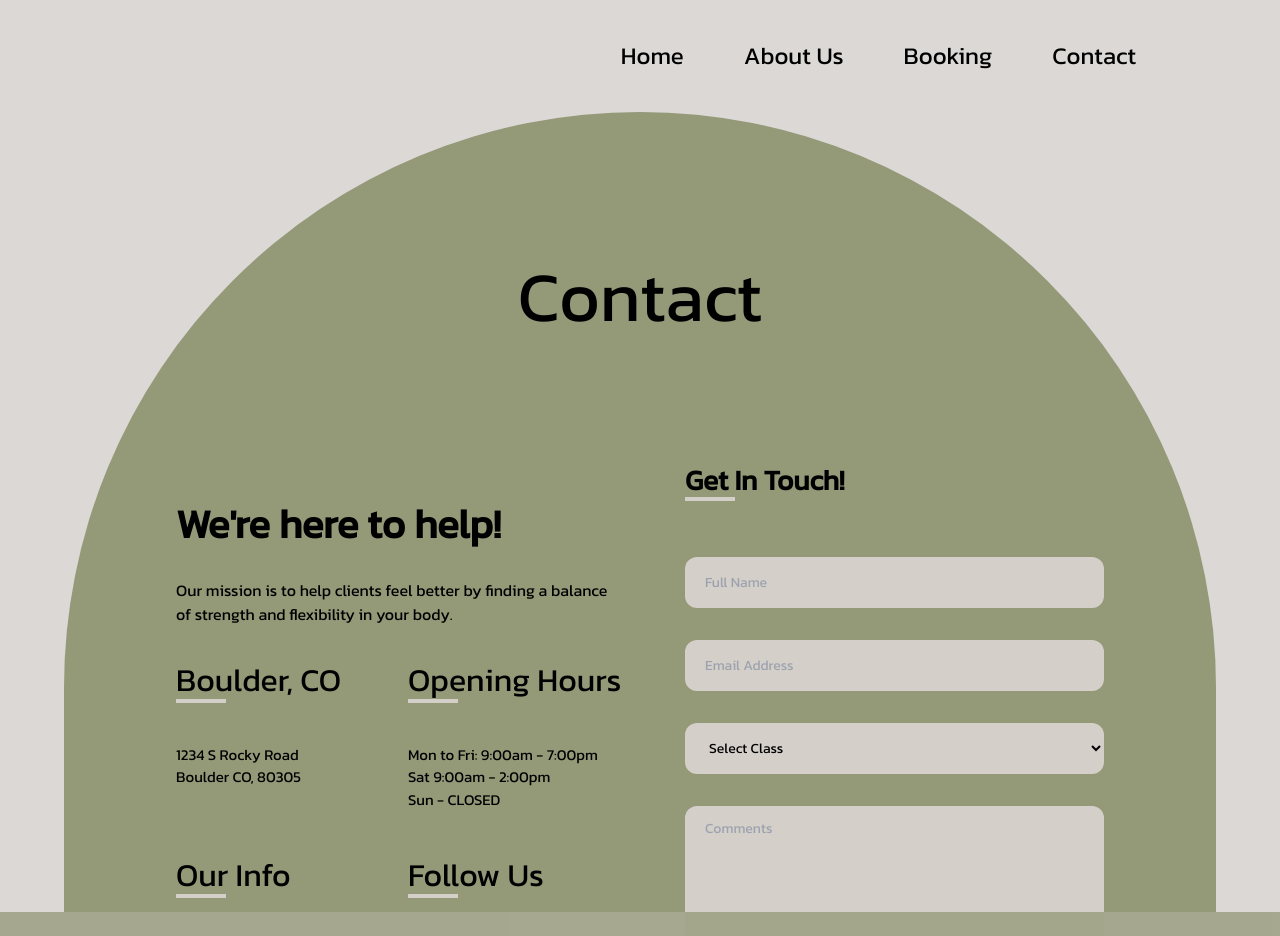
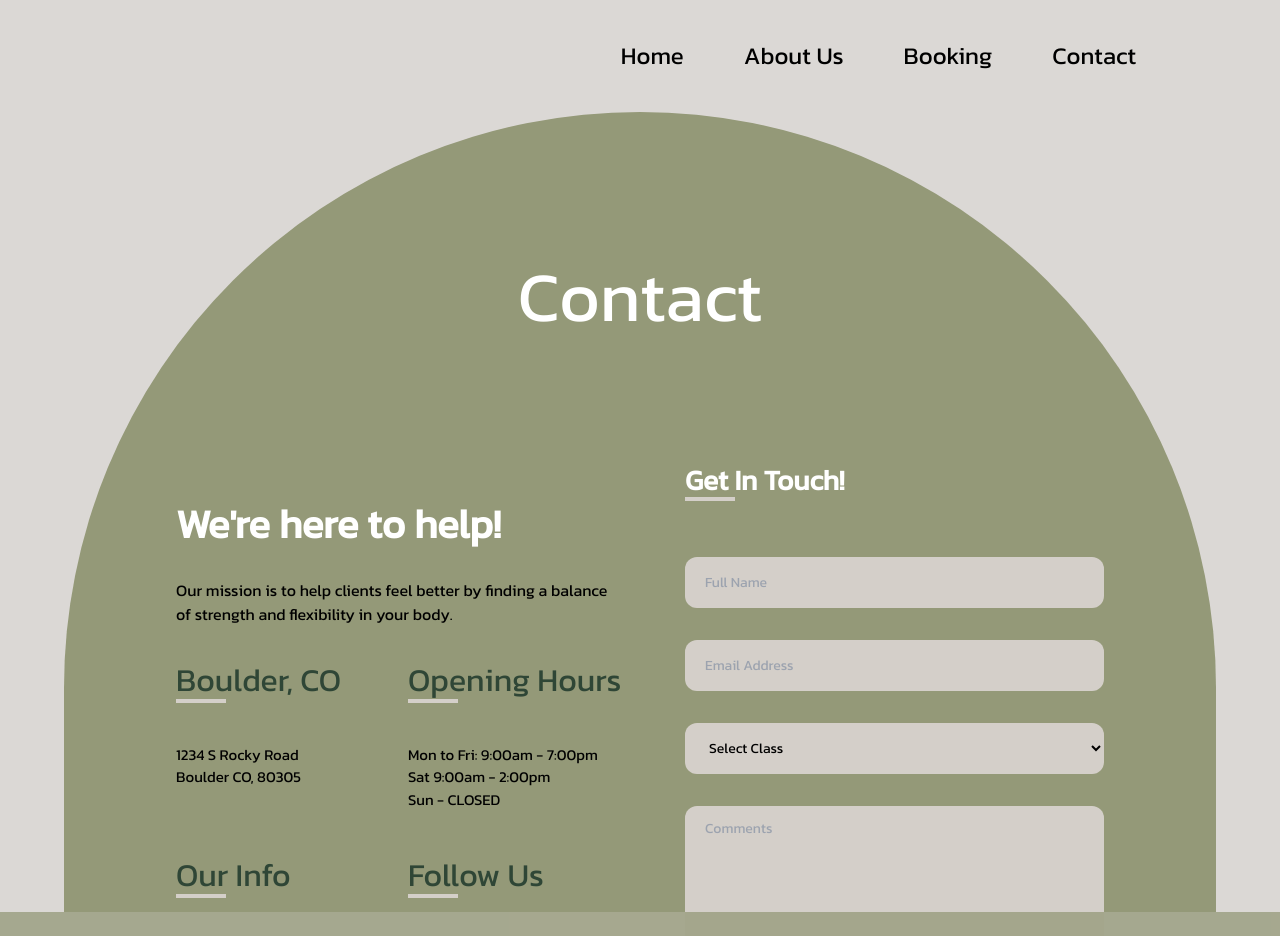
Before and after one commit to Carlie16604/Elevate, a React (Vite) app: page /Contact in a window 1280 px wide. Shown: the top 936 px of the page. Built offline with nearby package versions, Linux system fonts and the light colour scheme.

Commit message:
polishing

```diff
--- a/src/pages/Booking.jsx
+++ b/src/pages/Booking.jsx
@@ -19,7 +19,7 @@ const Booking = () => {
                     <div className='bg-[#949978] h-fit rounded-t-[4000px]'>
                         <div className='text-[70px] flex justify-center'>
                             <div className='mt-32'>
-                                <h1>Schedule</h1>
+                                <h1 className='text-white'>Schedule</h1>
                             </div>
                         </div>
                         <div className='flex flex-wrap gap-4 justify-center mt-8'>
@@ -36,7 +36,7 @@ const Booking = () => {
                         <div className='my-5'>
                             {selectedDateInfo.date ? (
                                 <>
-                                        <h2 className='text-center text-white text-[30px] mb-6'>
+                                        <h2 className='text-center text-[#2f4636] text-[30px] mb-6'>
                                             Classes Available on {selectedDateInfo.date.charAt(0).toUpperCase() + selectedDateInfo.date.slice(1)}
                                         </h2>
                                     <div className='mt-5'>
--- a/src/pages/Classes.jsx
+++ b/src/pages/Classes.jsx
@@ -18,7 +18,7 @@ const Classes = () => {
             </div>
             <div className='container'>
                 <div className='flex-wrap mb-14 px-24 relative'>
-                    <h1 className='text-[65px] flex flex-col stroke-black font-medium'>What we Offer</h1>
+                    <h1 className='text-[#2f4636] text-[65px] flex flex-col stroke-black font-medium'>What we Offer</h1>
                     <span className='absolute w-[5.5rem] h-[4px] my-[-15px] bg-[#949978]'></span>
                 </div>
                 <div className='cardContainer'>
--- a/src/pages/Contact.jsx
+++ b/src/pages/Contact.jsx
@@ -18,12 +18,12 @@ const Contact = () => {
                     <div className='bg-[#949978] h-screen rounded-t-[4000px] z-[-1]'>
                         <div className='text-[70px] text-center pt-1'>
                             <div className='mt-32'>
-                                <h1>Contact</h1>
+                                <h1 className='text-white'>Contact</h1>
                             </div>
                         </div>
                         <div className='py-[5rem] px-[7rem] grid grid-cols-2 items-center'>
                             <div>
-                                <h2 className='text-black text-[40px] font-bold leading-[1.2]'>
+                                <h2 className='text-[white] text-[40px] font-bold leading-[1.2]'>
                                     We're here to help!
                                 </h2>
                                 <p className='text-[16px] w-[95%] font-medium my-[30px]'>
@@ -31,7 +31,7 @@ const Contact = () => {
                                 </p>
                                 <div className='grid grid-cols-2 grid-rows-2 gap-y-10'>
                                     <div className='flex flex-col relative'>
-                                        <h3 className='text-[2rem] font-medium mb-10'>
+                                        <h3 className='text-[#2f4636] text-[2rem] font-medium mb-10'>
                                             Boulder, CO
                                         </h3>
                                         <span className='bg-[#D4CFC9] w-[50px] h-[4px] absolute top-[43px]'/>
@@ -40,7 +40,7 @@ const Contact = () => {
                                         </p>
                                     </div>
                                     <div className='flex flex-col relative'>
-                                        <h3 className='text-[2rem] font-medium mb-10'>
+                                        <h3 className='text-[#2f4636] text-[2rem] font-medium mb-10'>
                                             Opening Hours
                                         </h3>
                                         <span className='bg-[#D4CFC9] w-[50px] h-[4px] absolute top-[43px]'/>
@@ -55,7 +55,7 @@ const Contact = () => {
                                         </p>
                                     </div>
                                     <div className='flex flex-col relative'>
-                                        <h3 className='text-[2rem] font-medium mb-10'>
+                                        <h3 className='text-[#2f4636] text-[2rem] font-medium mb-10'>
                                             Our Info
                                         </h3>
                                         <span className='bg-[#D4CFC9] w-[50px] h-[4px] absolute top-[43px]'/>
@@ -67,7 +67,7 @@ const Contact = () => {
                                         </p>
                                     </div>
                                     <div className='flex flex-col relative'>
-                                        <h3 className='text-[2rem] font-medium mb-10'>
+                                        <h3 className='text-[#2f4636] text-[2rem] font-medium mb-10'>
                                             Follow Us
                                         </h3>
                                         <span className='bg-[#D4CFC9] w-[50px] h-[4px] absolute top-[43px]'/>
@@ -81,7 +81,7 @@ const Contact = () => {
                                 </div>
                             </div>
                             <form className='flex flex-col pt-[30px] pb-[50px] pl-[45px] relative'>
-                                <h3 className='text-[28px] font-bold mb-14'>
+                                <h3 className='text-white text-[28px] font-bold mb-14'>
                                     Get In Touch!
                                 </h3>
                                 <span className='bg-[#D4CFC9] w-[50px] h-[4px] absolute top-[67.5px]'/>
--- a/src/pages/Reviews.jsx
+++ b/src/pages/Reviews.jsx
@@ -28,13 +28,13 @@ const Reviews = () => {
                             <div className='flex flex-row justify-center gap-32 relative'>
                                 <div className='portals'>
                                     <Link to='/Booking' onClick={ goTop }>
-                                        <div className='pButton text-[35px]'>Booking</div>
+                                        <div className='text-white pButton text-[35px]'>Booking</div>
                                     </Link>
                                     <Link to='/About' onClick={ goTop }>
-                                        <div className='pButton text-center text-[30px] px-[25px] leading-8'>Meet The <br/>Team</div>
+                                        <div className='text-white pButton text-center text-[30px] px-[25px] leading-8'>Meet The <br/>Team</div>
                                     </Link>
                                     <Link to='/Contact' onClick={ goTop }>
-                                        <div className='pButton text-[35px]'>Contact</div>
+                                        <div className='text-white pButton text-[35px]'>Contact</div>
                                     </Link>
                                 </div>
                             </div>
```
